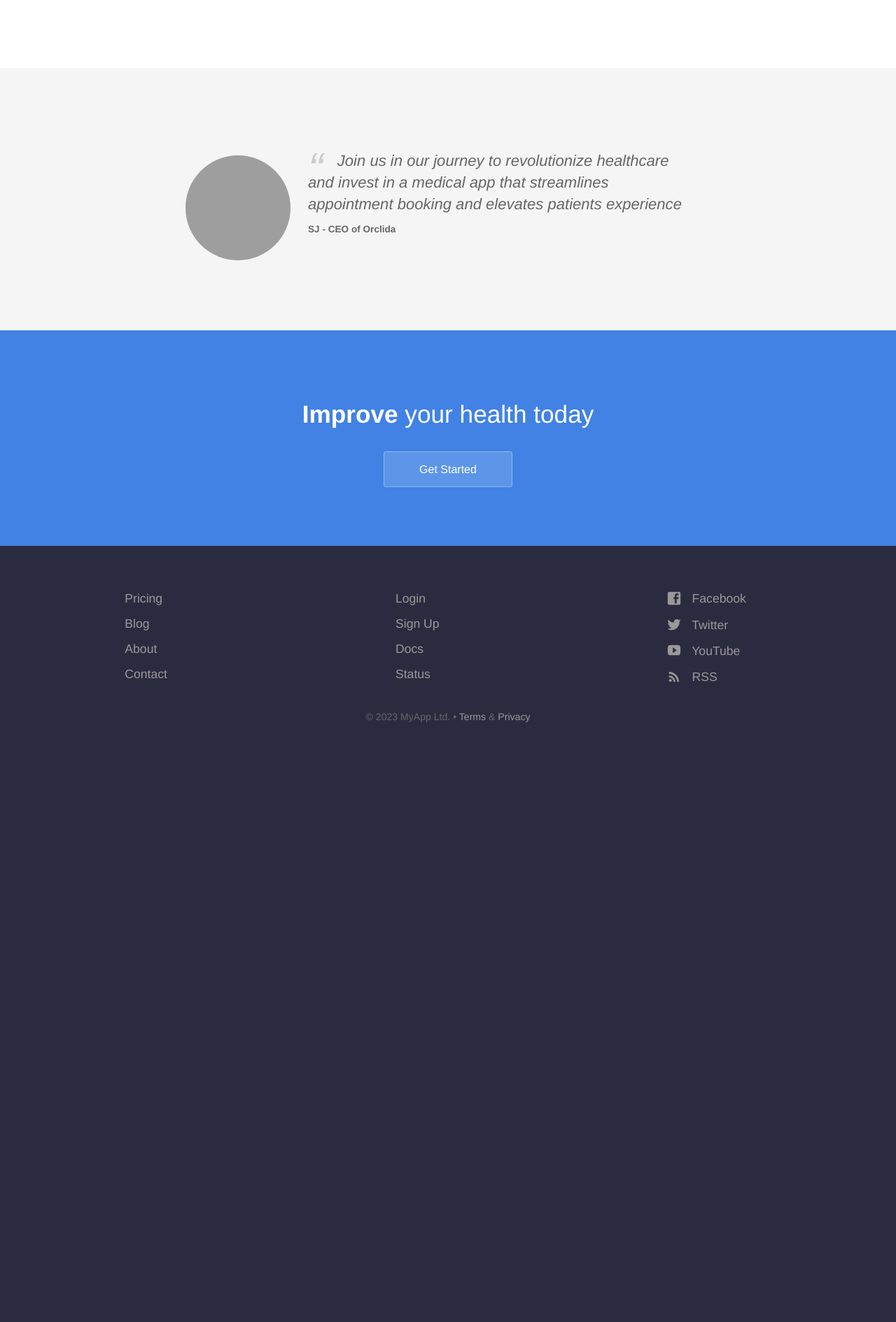
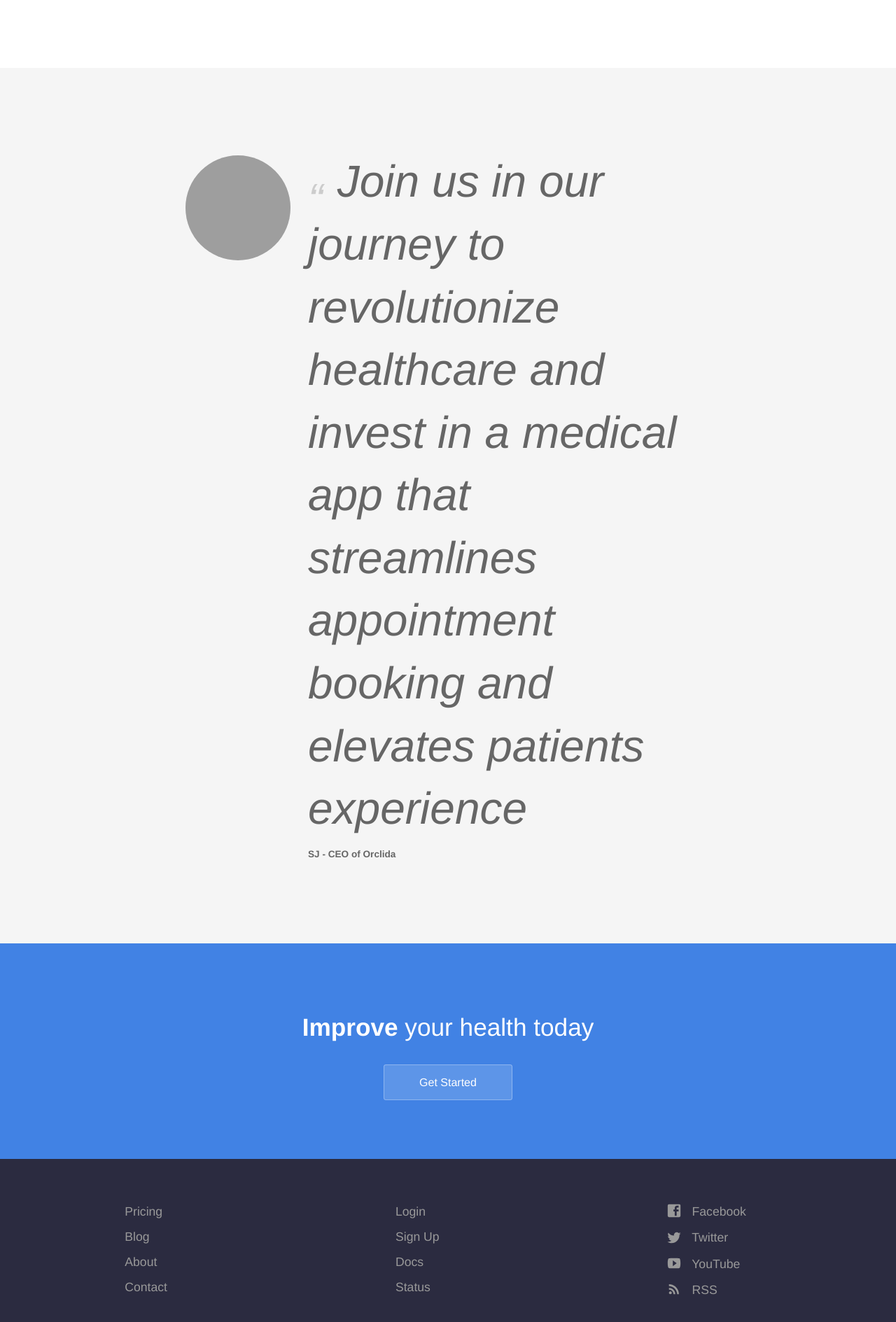
Before and after one commit to STIERTH1/orclida_dev.github.io, a Jekyll site: the page built from index.html, in a window 1280 px wide. Shown: the part 2228-4117 px from the top of the page at 70% size. Built offline with Jekyll 4.4.1, drawn with Linux system fonts in a browser that asks for light colours; before the commit the page ends 3312 px from its top, so only the background shows below that; grey boxes are pictures that could not be loaded.

Commit message:
Update layout.scss

```diff
--- a/_sass/layout.scss
+++ b/_sass/layout.scss
@@ -106,6 +106,7 @@ blockquote {
 
 	p {
 		display: inline;
+		font-size: 4em;
 	}
 }
 
```
